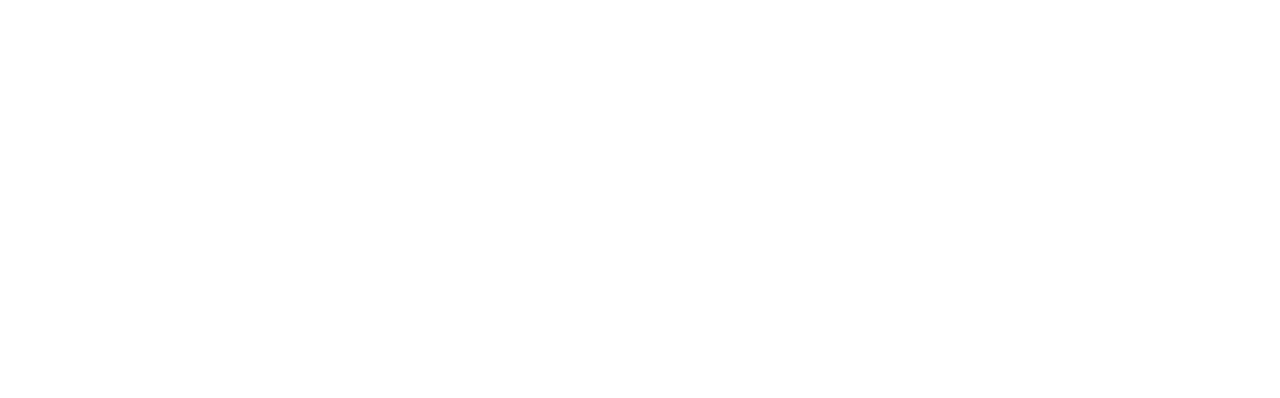
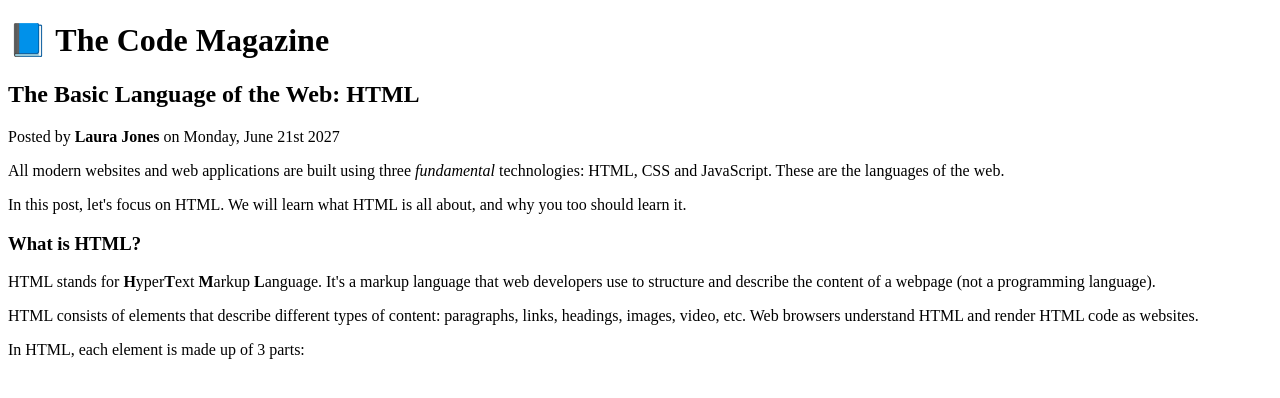
Before and after one commit to mfkfawas/HTML-fundamentals, a plain HTML site: page index.html in a window 1280 px wide. Drawn offline with Linux system fonts and the light colour scheme.

Commit message:
text elements

```diff
--- a/index.html
+++ b/index.html
@@ -1,7 +1,53 @@
+<!-- every HTML doc should always start with doctype. This will let the
+browser know that we are actually using HTML in this file -->
 <!DOCTYPE html>
+
+<!-- html el is parent of both head and body. -->
 <html>
+  <!-- In head we can put all stuff that are not visible in rendered page. -->
   <head>
-    <title>The basic language of the web</title>
+    <title>The basic language of the web: HTML</title>
   </head>
-  <body></body>
+
+  <!-- Content that are need to be rendered will go into the body. -->
+  <body>
+    <!-- gives visual heirarchy of headings -->
+    <!-- <h1>The basic language of the web: HTML</h1>
+    <h2>The basic language of the web: HTML</h2>
+    <h3>The basic language of the web: HTML</h3>
+    <h4>The basic language of the web: HTML</h4>
+    <h5>The basic language of the web: HTML</h5>
+    <h6>The basic language of the web: HTML</h6> -->
+
+    <!-- Each and every page should only have one heading(convention) -->
+    <h1>📘 The Code Magazine</h1>
+
+    <h2>The Basic Language of the Web: HTML</h2>
+    <!-- using b tag instead of strong tag os not a good practice. b doesnt
+    have any semantic meaning. strong el means that this is an imp el that we
+    want to stand out from page. -->
+    <p>Posted by <strong>Laura Jones</strong> on Monday, June 21st 2027</p>
+    <p>
+      <!-- use em el instead of i tag. em denotes emphasize -->
+      All modern websites and web applications are built using three <em>fundamental</em>
+      technologies: HTML, CSS and JavaScript. These are the languages of the web.
+    </p>
+    <p>
+      In this post, let's focus on HTML. We will learn what HTML is all about, and why you
+      too should learn it.
+    </p>
+
+    <h3>What is HTML?</h3>
+    <p>
+      HTML stands for <strong>H</strong>yper<strong>T</strong>ext <strong>M</strong>arkup
+      <strong>L</strong>anguage. It's a markup language that web developers use to
+      structure and describe the content of a webpage (not a programming language).
+    </p>
+    <p>
+      HTML consists of elements that describe different types of content: paragraphs,
+      links, headings, images, video, etc. Web browsers understand HTML and render HTML
+      code as websites.
+    </p>
+    <p>In HTML, each element is made up of 3 parts:</p>
+  </body>
 </html>
```
Also changed, not shown: 1 other file.
